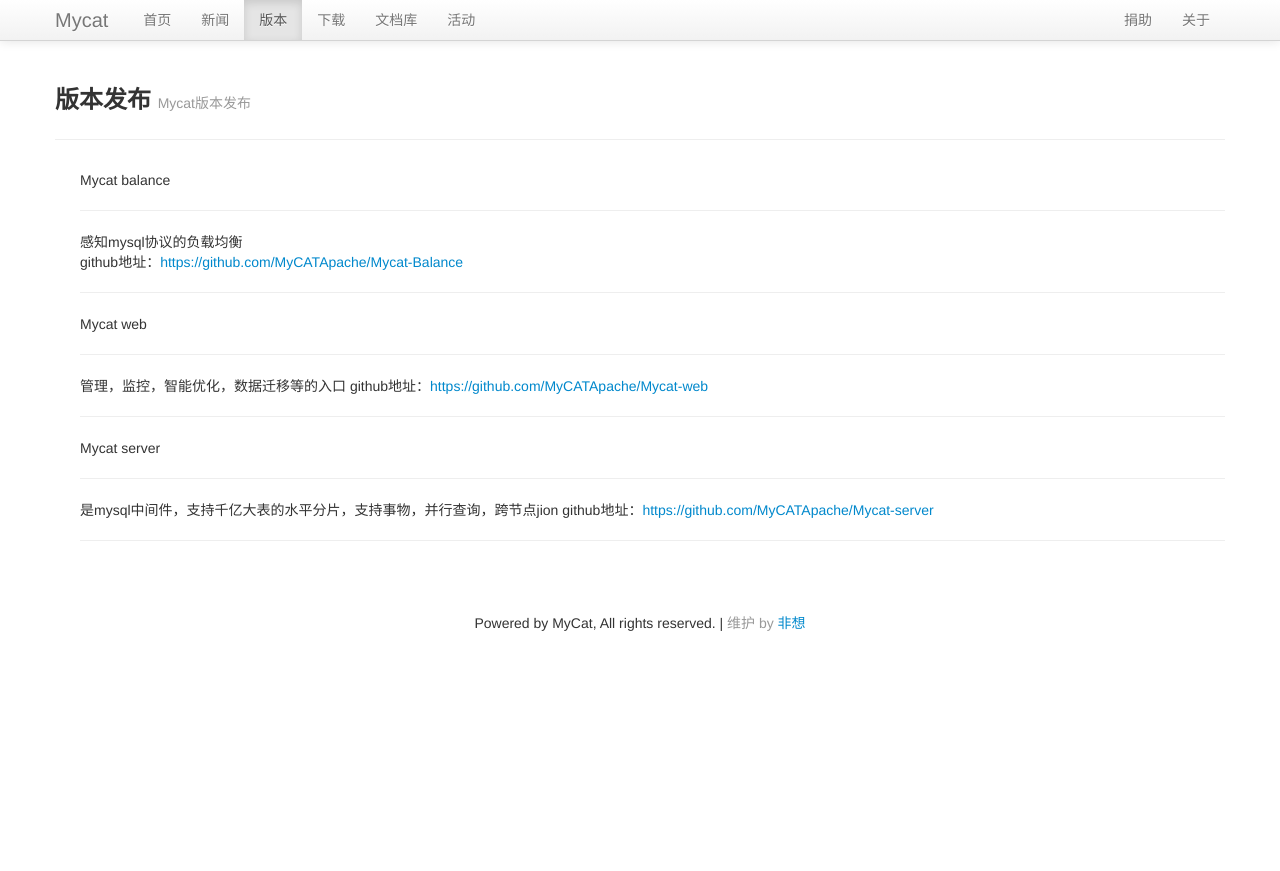
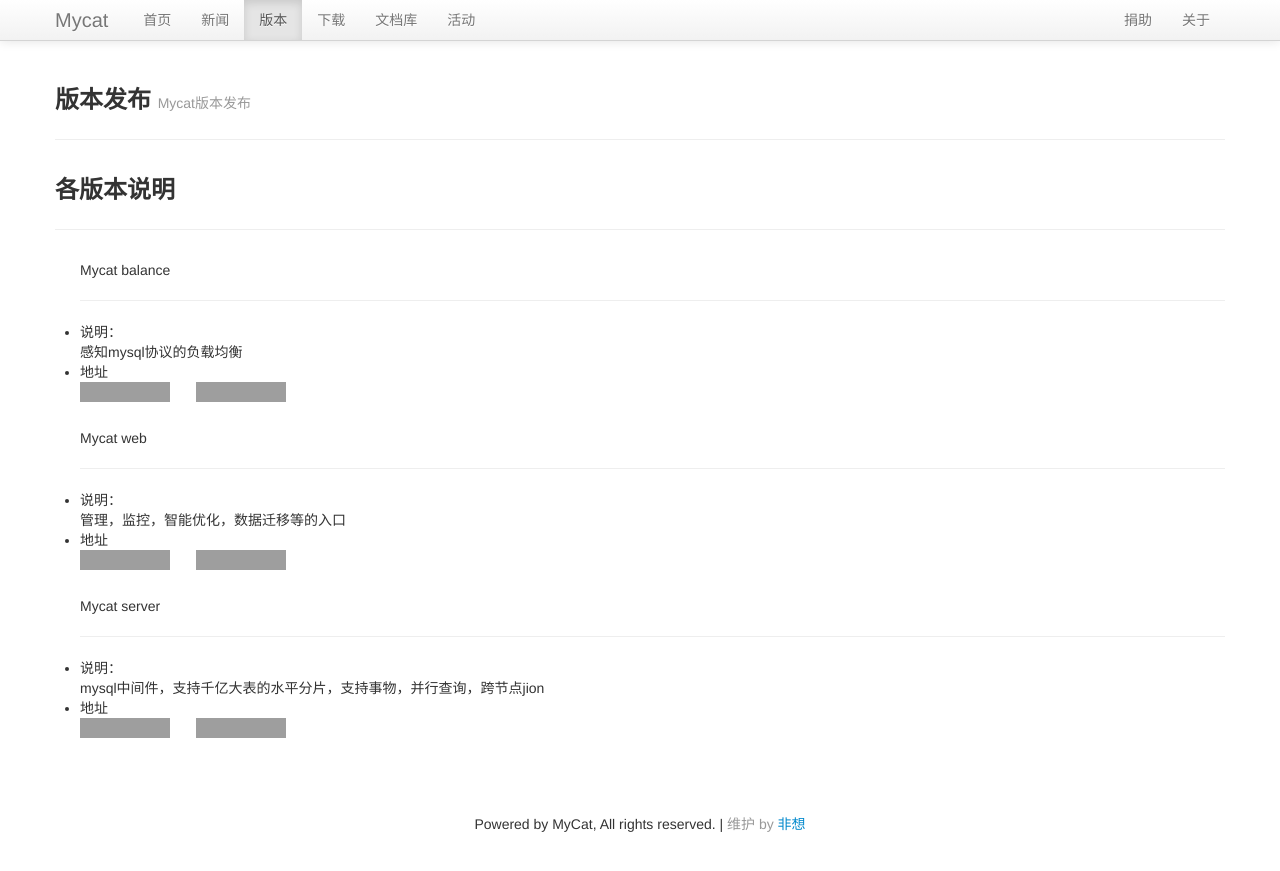
Before and after one commit to haskio/mycat-blog, a Jekyll site: the page built from releases/index.html, in a window 1280 px wide. Shown: the top 871 px of the page. Built offline with Jekyll 4.4.1, drawn with Linux system fonts in a browser that asks for light colours; grey boxes are pictures that could not be loaded.

Commit message:
release.html

```diff
--- a/releases/index.html
+++ b/releases/index.html
@@ -18,28 +18,43 @@
 
 
 
+<div class="page-header">
+	<h1>各版本说明  </h1>
+</div>
 
 
-<ul class="各版本说明">
+<ul class="posts">
+	Mycat balance <hr />
+	<li><span>说明：</span>  </li>
+	感知mysql协议的负载均衡
+	<li><span>地址</span></li>
+	<iframe class="github-btn" src="http://ghbtns.com/github-btn.html?user=MyCATApache&repo=MyCAT-balance&type=watch&count=true" width="112px" height="20px" frameborder="0" allowtransparency="true" scrolling="0"></iframe>
 
-	Mycat balance <br /><hr/>
-	感知mysql协议的负载均衡 <br />
-
-	github地址：<a  herf = "https://github.com/MyCATApache/Mycat-Balance">https://github.com/MyCATApache/Mycat-Balance</a>
-
-    <hr />
+	<iframe class="github-btn" src="http://ghbtns.com/github-btn.html?user=MyCATApache&repo=MyCAT-balance&type=fork&count=true" width="98px" height="20px" frameborder="0" allowtransparency="true" scrolling="0"></iframe>
 
 
-	Mycat web<br /><hr/>
+</ul>
+
+<ul class="posts">
+	Mycat web <hr />
+	<li><span>说明：</span>  </li>
 	管理，监控，智能优化，数据迁移等的入口
-	github地址：<a  herf = "https://github.com/MyCATApache/Mycat-Balance">https://github.com/MyCATApache/Mycat-web</a>
+	<li><span>地址</span> </li>
+	<iframe class="github-btn" src="http://ghbtns.com/github-btn.html?user=MyCATApache&repo=MyCAT-web&type=watch&count=true" width="112px" height="20px" frameborder="0" allowtransparency="true" scrolling="0"></iframe>
 
-    <hr />
+	<iframe class="github-btn" src="http://ghbtns.com/github-btn.html?user=MyCATApache&repo=MyCAT-web&type=fork&count=true" width="98px" height="20px" frameborder="0" allowtransparency="true" scrolling="0"></iframe>
 
-	Mycat server<br /><hr/>
-	是mysql中间件，支持千亿大表的水平分片，支持事物，并行查询，跨节点jion
-	github地址：<a  herf = "https://github.com/MyCATApache/Mycat-Balance">https://github.com/MyCATApache/Mycat-server</a>
-
-    <hr />
 
 </ul>
+
+<ul class="posts">
+	Mycat server <hr />
+	<li><span>说明：</span> </li>
+	mysql中间件，支持千亿大表的水平分片，支持事物，并行查询，跨节点jion
+	<li><span>地址</span> </li>
+	<iframe class="github-btn" src="http://ghbtns.com/github-btn.html?user=MyCATApache&repo=MyCAT-web&type=watch&count=true" width="112px" height="20px" frameborder="0" allowtransparency="true" scrolling="0"></iframe>
+
+	<iframe class="github-btn" src="http://ghbtns.com/github-btn.html?user=MyCATApache&repo=MyCAT-web&type=fork&count=true" width="98px" height="20px" frameborder="0" allowtransparency="true" scrolling="0"></iframe>
+
+
+</ul>
```
